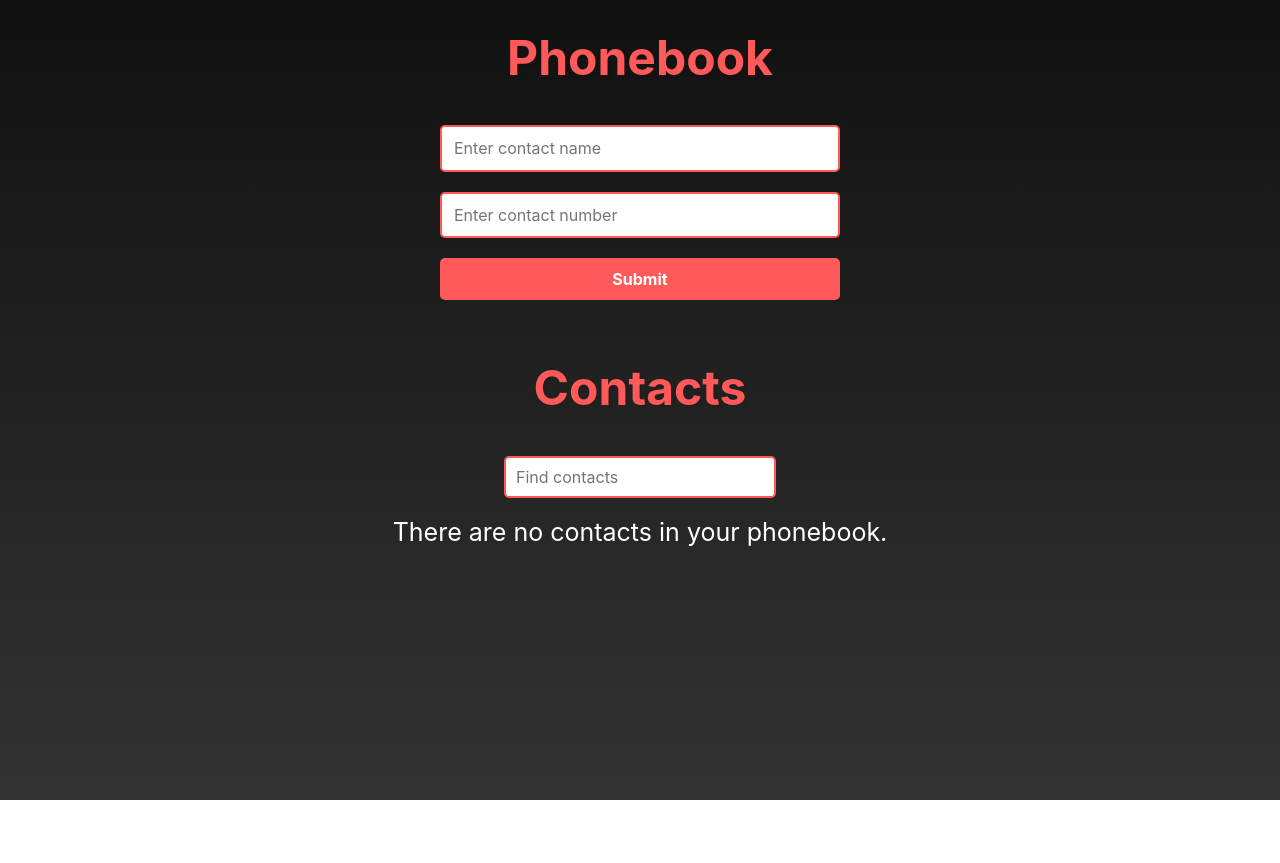
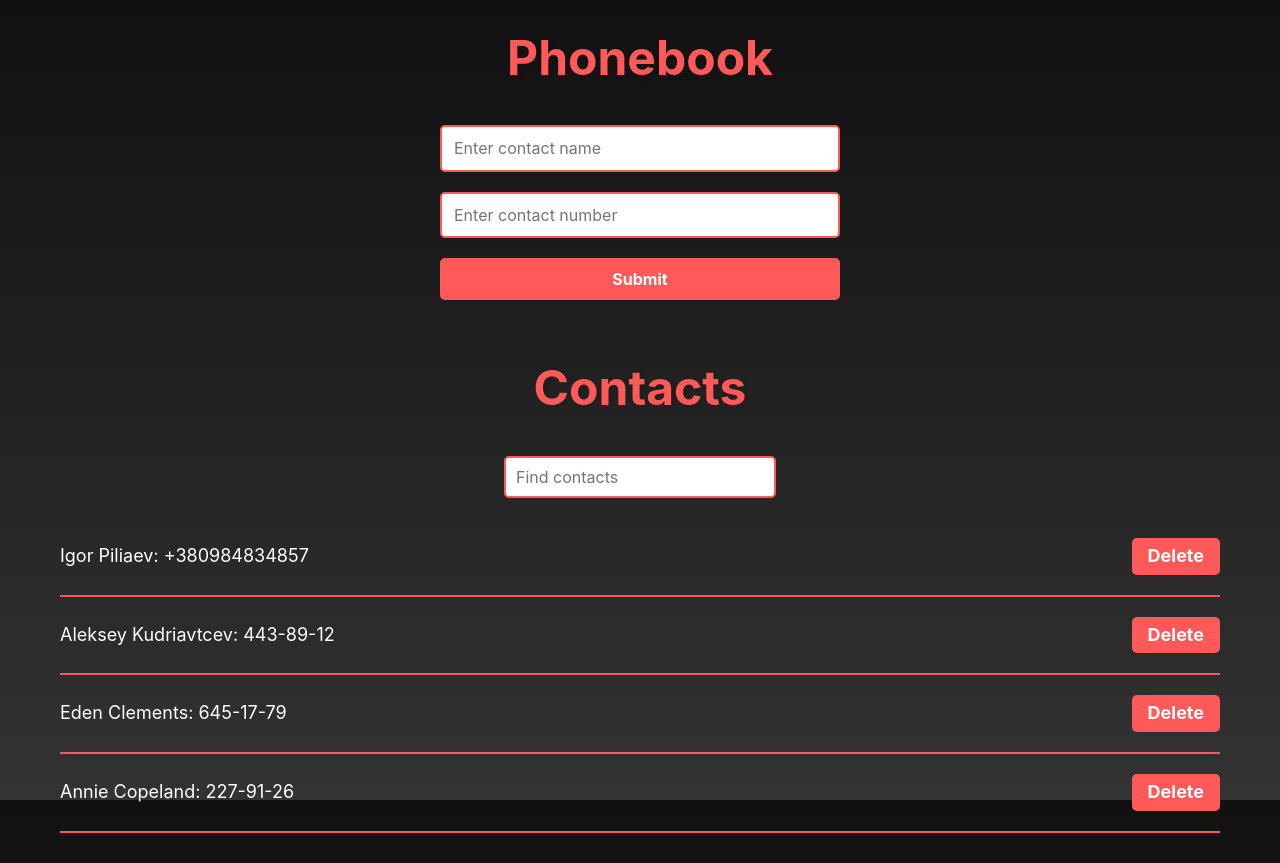
Before and after one commit to YanLozovskyi/goit-react-hw-06-phonebook, a React (Create React App) app: page / in a window 1280 px wide. Before the commit the page ends 800 px from the top, so only its background shows below. Built offline with nearby package versions, Linux system fonts and the light colour scheme.

Commit message:
completed basic redux logic on vanila Redux

```diff
--- a/src/components/App/App.jsx
+++ b/src/components/App/App.jsx
@@ -1,6 +1,5 @@
-import React, { useEffect, useState } from 'react';
-import { nanoid } from 'nanoid';
-import { LOCAL_STORAGE } from 'helpers/localStorage';
+// import React from 'react';
+// import { LOCAL_STORAGE } from 'helpers/localStorage';
 
 import {
   Notifications,
@@ -9,65 +8,38 @@ import {
   ContactList,
   ContactForm,
 } from 'components';
+import { useSelector } from 'react-redux';
 
 export const App = () => {
-  const LOCAL_STORAGE_KEY = 'contacts';
+  // const LOCAL_STORAGE_KEY = 'contacts';
 
-  const initialContacts = () => {
-    const storedContacts = LOCAL_STORAGE.load(LOCAL_STORAGE_KEY);
-    return storedContacts ?? [];
-  };
+  const contacts = useSelector(state => state.contacts);
+  // const initialContacts = () => {
+  //   const storedContacts = LOCAL_STORAGE.load(LOCAL_STORAGE_KEY);
+  //   return storedContacts ?? [];
+  // };
 
-  const [contacts, setContacts] = useState(initialContacts);
-  const [filter, setFilter] = useState('');
+  // const [contacts, setContacts] = useState(initialContacts);
 
-  useEffect(() => {
-    LOCAL_STORAGE.save(LOCAL_STORAGE_KEY, contacts);
-  }, [contacts]);
+  // useEffect(() => {
+  //   LOCAL_STORAGE.save(LOCAL_STORAGE_KEY, contacts);
+  // }, [contacts]);
 
-  const addContact = newContact => {
-    const isNameDuplicate = contacts.some(
-      contact =>
-        contact.name.toLocaleLowerCase() === newContact.name.toLocaleLowerCase()
-    );
+  // setContacts(prevContacts => [
+  //   ...prevContacts,
+  //   { id: nanoid(), ...newContact },
+  // ]);
+  // };
 
-    if (isNameDuplicate) {
-      return alert(`${newContact.name} is already in contacts.`);
-    }
-
-    setContacts(prevContacts => [
-      ...prevContacts,
-      { id: nanoid(), ...newContact },
-    ]);
-  };
-
-  const onButtonDeleteClick = contactId => {
-    setContacts(prevContacts =>
-      prevContacts.filter(contact => contact.id !== contactId)
-    );
-  };
-
-  const onFilterChange = e => {
-    setFilter(e.currentTarget.value);
-  };
-
-  const normilizedFilter = filter.toLocaleLowerCase();
-
-  const displayedContacts = contacts.filter(contact =>
-    contact.name.toLocaleLowerCase().includes(normilizedFilter)
-  );
   return (
     <>
       <Section title={'Phonebook'}>
-        <ContactForm onAdd={addContact} />
+        <ContactForm />
       </Section>
       <Section title="Contacts">
-        <Filter value={filter} onChange={onFilterChange} />
+        <Filter />
         {contacts.length > 0 ? (
-          <ContactList
-            contacts={displayedContacts}
-            onDelete={onButtonDeleteClick}
-          />
+          <ContactList />
         ) : (
           <Notifications message={'There are no contacts in your phonebook.'} />
         )}
--- a/src/components/ContactForm/ContactForm.jsx
+++ b/src/components/ContactForm/ContactForm.jsx
@@ -1,4 +1,5 @@
 import React from 'react';
+import { nanoid } from 'nanoid';
 import { Formik } from 'formik';
 import {
   StyledForm,
@@ -8,7 +9,8 @@ import {
   ErrorMsg,
 } from './ContactForm.styled';
 import * as Yup from 'yup';
-import PropTypes from 'prop-types';
+import { useDispatch, useSelector } from 'react-redux';
+import { addContact } from 'redux/contactSlice';
 
 const PhonebookSchema = Yup.object().shape({
   name: Yup.string()
@@ -29,13 +31,26 @@ const PhonebookSchema = Yup.object().shape({
     .max(50, 'Too Long!'),
 });
 
-export const ContactForm = ({ onAdd }) => {
+export const ContactForm = () => {
+  const contacts = useSelector(state => state.contacts);
+  const dispatch = useDispatch();
+
   return (
     <Formik
       initialValues={{ name: '', number: '' }}
       validationSchema={PhonebookSchema}
-      onSubmit={(values, actions) => {
-        onAdd(values);
+      onSubmit={({ name, number }, actions) => {
+        const isNameDuplicate = contacts.some(
+          contact =>
+            contact.name.toLowerCase() === name.toLowerCase() ||
+            contact.number === number
+        );
+        if (isNameDuplicate) {
+          alert(`${name} is already in contacts.`);
+          actions.resetForm();
+          return;
+        }
+        dispatch(addContact({ name, number, id: nanoid() }));
         actions.resetForm();
       }}
     >
@@ -61,7 +76,3 @@ export const ContactForm = ({ onAdd }) => {
     </Formik>
   );
 };
-
-ContactForm.propTypes = {
-  onAdd: PropTypes.func.isRequired,
-};
--- a/src/components/ContactList/ContactList.jsx
+++ b/src/components/ContactList/ContactList.jsx
@@ -1,26 +1,30 @@
-import PropTypes from 'prop-types';
 import { ContactItem, DeleteButton } from './ContactList.styled';
+import { useDispatch, useSelector } from 'react-redux';
+import { deleteContact } from 'redux/contactSlice';
 
-export const ContactList = ({ contacts, onDelete }) => (
+export const ContactList = () => {
+  const dispatch = useDispatch();
+  const contacts = useSelector(state => state.contacts);
+  const filter = useSelector(state => state.filter);
+
+  const normilizedFilter = filter.toLowerCase();
+
+  const displayedContacts = contacts.filter(contact =>
+    contact.name.toLowerCase().includes(normilizedFilter)
+  );
+  return (
     <ul>
-    {contacts.map(({ name, id, number }) => (
+      {displayedContacts.map(({ name, id, number }) => (
         <ContactItem key={id}>
           {name}: {number}
-        <DeleteButton type="button" onClick={() => onDelete(id)}>
+          <DeleteButton
+            type="button"
+            onClick={() => dispatch(deleteContact(id))}
+          >
             Delete
           </DeleteButton>
         </ContactItem>
       ))}
     </ul>
   );
-
-ContactList.propTypes = {
-  contacts: PropTypes.arrayOf(
-    PropTypes.shape({
-      name: PropTypes.string.isRequired,
-      id: PropTypes.string.isRequired,
-      number: PropTypes.string.isRequired,
-    }).isRequired
-  ).isRequired,
-  onDelete: PropTypes.func.isRequired,
 };
--- a/src/components/Filter/Filter.jsx
+++ b/src/components/Filter/Filter.jsx
@@ -1,20 +1,20 @@
-import PropTypes from 'prop-types';
 import { FilterLabel, FilterInput } from './Filter.styled';
+import { setFilter } from 'redux/filterSlice';
+import { useDispatch, useSelector } from 'react-redux';
 
-export const Filter = ({ value, onChange }) => (
+export const Filter = () => {
+  const filter = useSelector(state => state.filter);
+  const dispatch = useDispatch();
+  return (
     <>
       <FilterLabel>
         <FilterInput
           type="text"
           placeholder="Find contacts"
-        value={value}
-        onChange={onChange}
+          value={filter}
+          onChange={e => dispatch(setFilter(e.currentTarget.value))}
         />
       </FilterLabel>
     </>
   );
-
-Filter.propTypes = {
-  value: PropTypes.string.isRequired,
-  onChange: PropTypes.func.isRequired,
 };
--- a/src/redux/contactSlice.js
+++ b/src/redux/contactSlice.js
@@ -1,12 +1,19 @@
 const ADD_CONTACT = 'add/contact';
 const DELETE_CONTACT = 'delete/contact';
 
-export const contactsReducer = (state = [], action) => {
+const initialState = [
+  { id: 'id-1', name: 'Igor Piliaev', number: '+380984834857' },
+  { id: 'id-2', name: 'Aleksey Kudriavtcev', number: '443-89-12' },
+  { id: 'id-3', name: 'Eden Clements', number: '645-17-79' },
+  { id: 'id-4', name: 'Annie Copeland', number: '227-91-26' },
+];
+
+export const contactsReducer = (state = initialState, action) => {
   switch (action.type) {
     case ADD_CONTACT:
       return [...state, action.payload];
     case DELETE_CONTACT:
-      return state.filter(contact => contact.id !== action.paylod);
+      return state.filter(contact => contact.id !== action.payload);
     default:
       return state;
   }
--- a/src/redux/store.js
+++ b/src/redux/store.js
@@ -3,18 +3,8 @@ import { devToolsEnhancer } from '@redux-devtools/extension';
 import { contactsReducer } from './contactSlice';
 import { filterReducer } from './filterSlice';
 
-// const initialState = {
-//   contacts: [
-//     { id: 'id-1', name: 'Rosie Simpson', number: '459-12-56' },
-//     { id: 'id-2', name: 'Hermione Kline', number: '443-89-12' },
-//     { id: 'id-3', name: 'Eden Clements', number: '645-17-79' },
-//     { id: 'id-4', name: 'Annie Copeland', number: '227-91-26' },
-//   ],
-//   filter: '',
-// };
-
 const rootReducer = combineReducers({
-  contact: contactsReducer,
+  contacts: contactsReducer,
   filter: filterReducer,
 });
 
```
Lines whose indentation alone changed are shown as unchanged.
